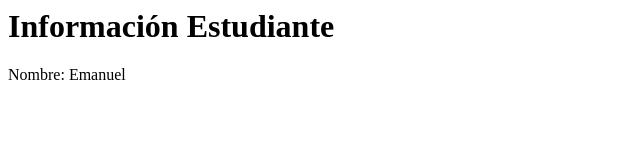
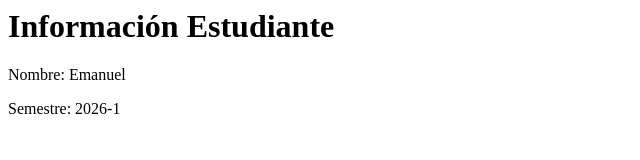
Before and after one commit to Dxvid-py/Taller_buenas_practicas, a plain HTML site: page index.html in a window 1280 px wide. Shown: the whole page, without its empty margins (0-640 px from the left). Drawn offline with Linux system fonts and the light colour scheme.

Commit message:
4. Se agrega semestre

```diff
--- a/index.html
+++ b/index.html
@@ -1,2 +1,3 @@
 <h1>Información Estudiante</h1>
 <p>Nombre: Emanuel</p>
+<p>Semestre: 2026-1</p>
```
